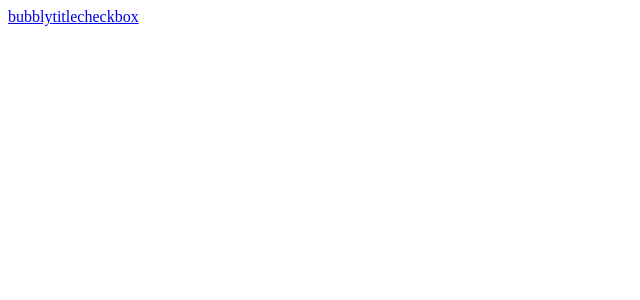
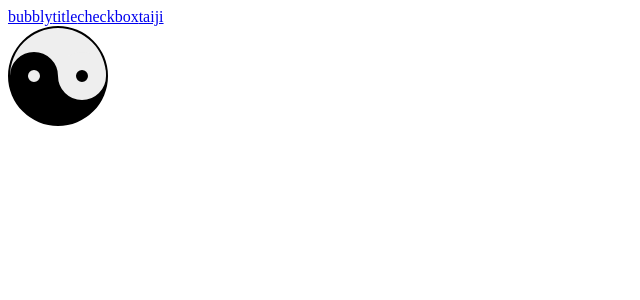
Before and after one commit to KEIUMHI/interesting-css, a Vue app: page /taiji in a window 1280 px wide. Shown: the top 300 px of the page, without its empty margins (0-640 px from the left). Built offline with nearby package versions, Linux system fonts and the light colour scheme.

Commit message:
add taiji

```diff
--- a/src/components/guide.vue
+++ b/src/components/guide.vue
@@ -3,6 +3,7 @@
      <router-link to="/bubbly">bubbly</router-link>
      <router-link to="/title">title</router-link>
      <router-link to="/checkbox">checkbox</router-link>
+     <router-link to="/taiji">taiji</router-link>
      <router-view></router-view>
    </div>
 </template>
--- /dev/null
+++ b/src/components/taiji/index.vue
@@ -0,0 +1,49 @@
+<template>
+  <div class="taiji"></div>
+</template>
+
+<script>
+  export default {
+    name: 'taiji'
+  }
+</script>
+
+<style lang="less" scoped>
+  .taiji {
+    width: 96px;
+    box-sizing: content-box;
+    height: 48px;
+    background: #eee;
+    border-color: black;
+    border-style: solid;
+    border-width: 2px 2px 50px 2px;
+    border-radius: 100%;
+    position: relative;
+  }
+
+  .taiji:before {
+    content: "";
+    position: absolute;
+    top: 50%;
+    left: 0;
+    background: #eee;
+    border: 18px solid black;
+    border-radius: 100%;
+    width: 12px;
+    height: 12px;
+    box-sizing: content-box;
+  }
+
+  .taiji:after {
+    content: "";
+    position: absolute;
+    top: 50%;
+    left: 50%;
+    background: black;
+    border: 18px solid #eee;
+    border-radius: 100%;
+    width: 12px;
+    height: 12px;
+    box-sizing: content-box;
+  }
+</style>
--- a/src/routers/index.js
+++ b/src/routers/index.js
@@ -4,7 +4,7 @@ import Router from 'vue-router'
 const Bubbly = () => import('@/components/bubbly')
 const Title = () => import('@/components/title')
 const Checkbox = () => import('@/components/checkbox')
-
+const Taiji = () => import('@/components/taiji')
 Vue.use(Router)
 
 export default new Router({
@@ -21,5 +21,9 @@ export default new Router({
     path: '/checkbox',
     name: 'checkbox',
     component: Checkbox
+  }, {
+    path: '/taiji',
+    name: 'taiji',
+    component: Taiji
   }]
 })
```
